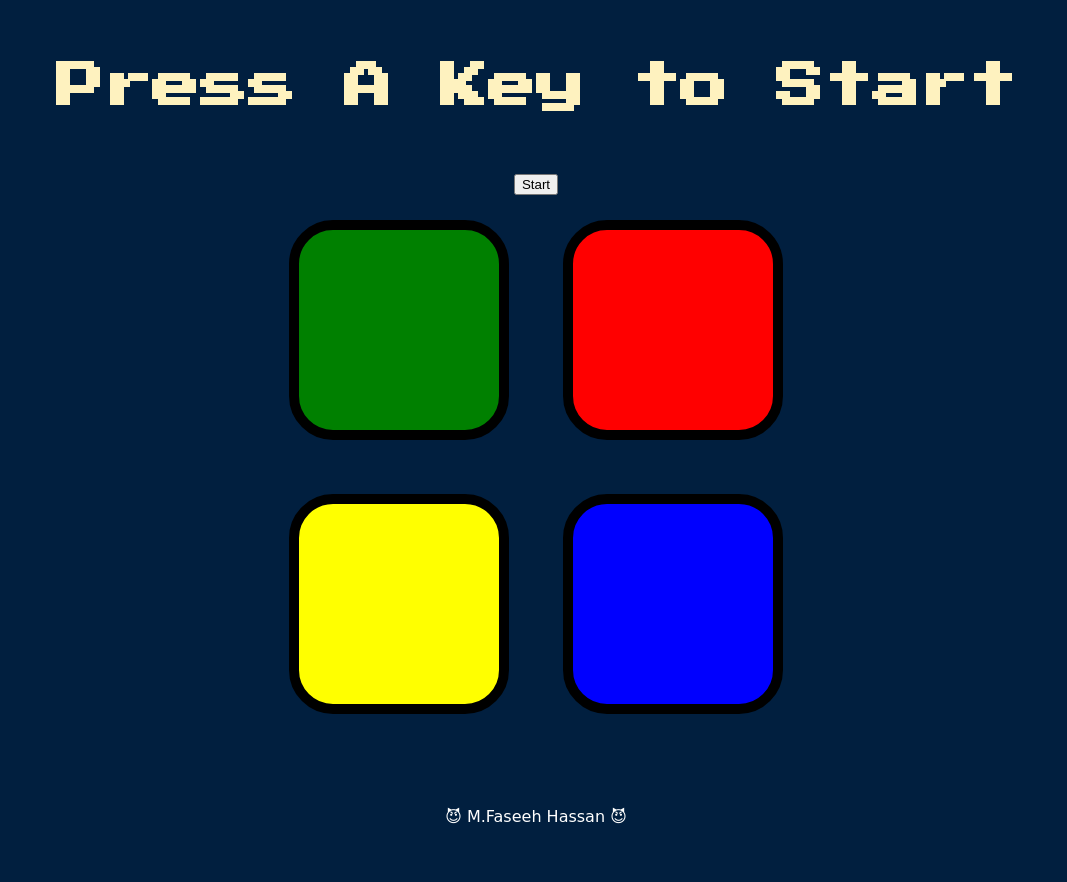
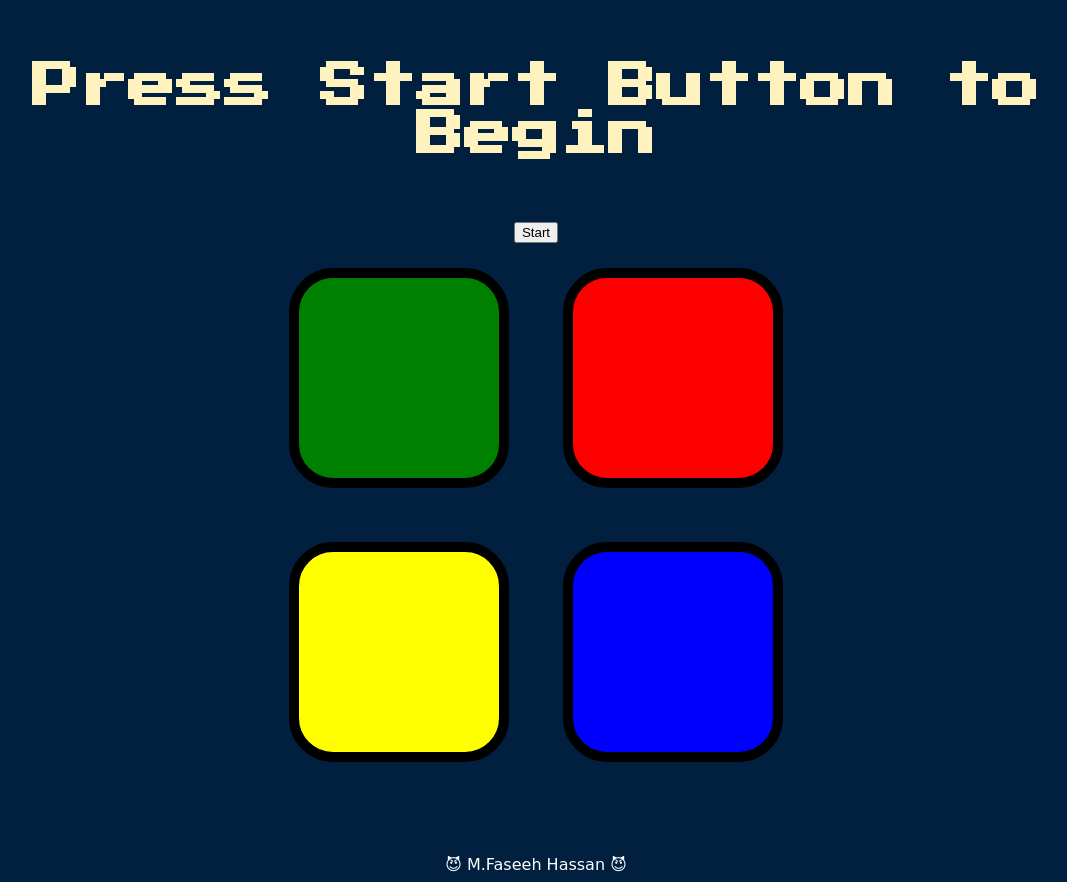
Before and after one commit to faseeh41/Simon-Game-, a plain HTML site: page index.html in a window 1280 px wide. Shown: the whole page, without its empty margins (104-1171 px from the left). Before the commit the page ends 834 px from the top, so only its background shows below. Drawn offline with nearby package versions, Linux system fonts and the light colour scheme.

Commit message:
Update index.html

```diff
--- a/index.html
+++ b/index.html
@@ -11,7 +11,7 @@
   </head>
 
   <body>
-  <h1 id="level-title">Press A Key to Start</h1>
+    <h1 id="level-title">Press Start Button to Begin</h1>
     <button id="start-button">Start</button>
     <div class="container">
       <div class="row">
```
Lines whose indentation alone changed are shown as unchanged.
